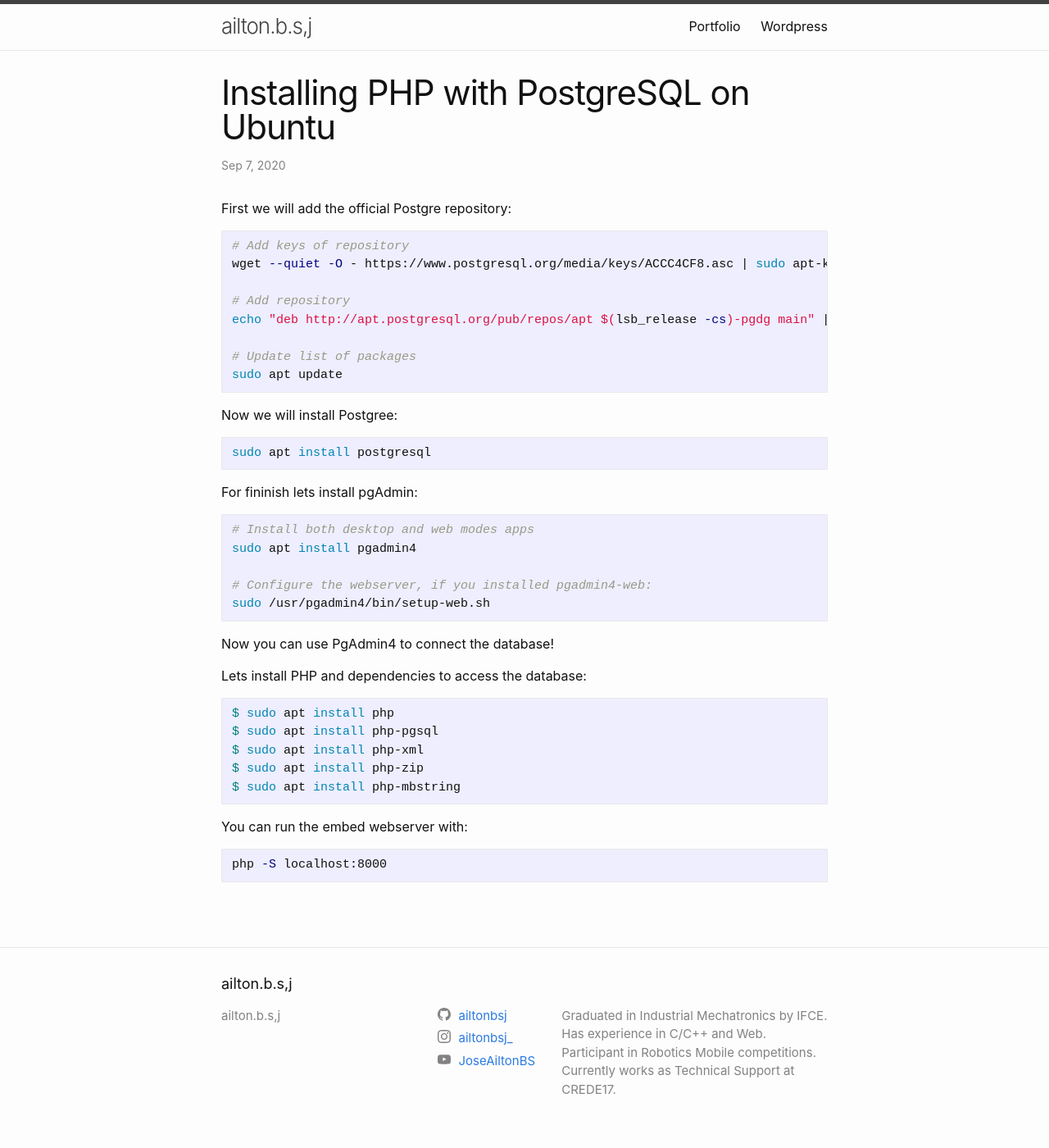
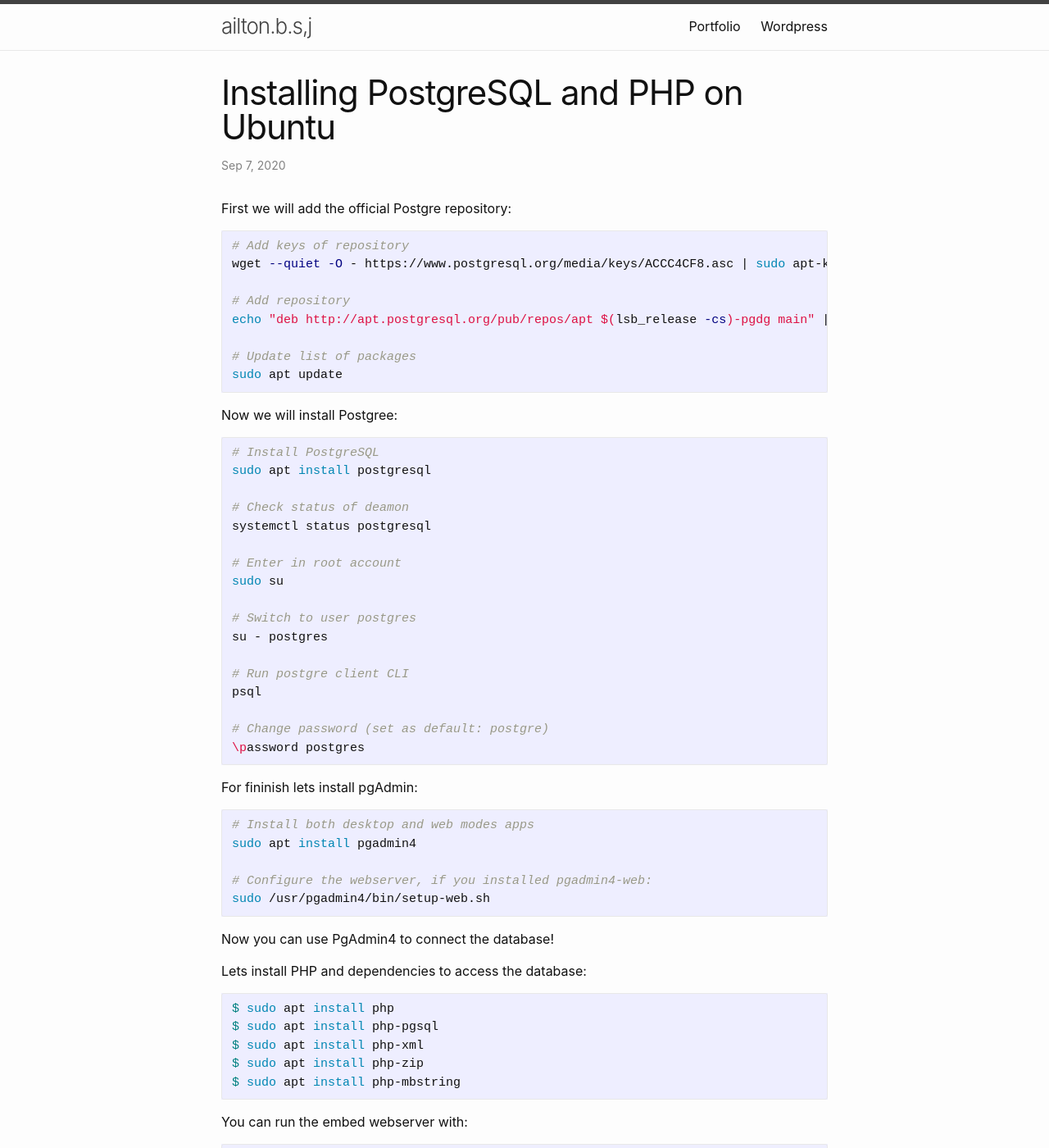
Before and after one commit to ailtonbsj/ailtonbsj.github.io, a Jekyll site: the page built from _posts/2020-09-06-installing-postgresql-and-php-on-ubuntu.md, in a window 1280 px wide and 1400 px high. Shown: the whole window at 82% size. Built offline with Jekyll 4.4.1, drawn with Linux system fonts in a browser that asks for light colours; comment, search, counter and statistics services are not loaded.

Commit message:
fix tutorial postgre

````diff
--- a/_posts/2020-09-06-installing-php-with-postgresql.md
+++ b/_posts/2020-09-06-installing-postgresql-and-php-on-ubuntu.md
@@ -1,6 +1,6 @@
 ---
 layout: post
-title:  "Installing PHP with PostgreSQL on Ubuntu"
+title:  "Installing PostgreSQL and PHP on Ubuntu"
 date:   2020-09-06 23:09:00 -0300
 categories: tutorial postgresql php
 ---
@@ -20,7 +20,23 @@ sudo apt update
 Now we will install Postgree:
 
 ```bash
+# Install PostgreSQL
 sudo apt install postgresql
+
+# Check status of deamon
+systemctl status postgresql
+
+# Enter in root account
+sudo su
+
+# Switch to user postgres
+su - postgres
+
+# Run postgre client CLI
+psql
+
+# Change password (set as default: postgre)
+\password postgres
 ```
 
 For fininish lets install pgAdmin:
````
